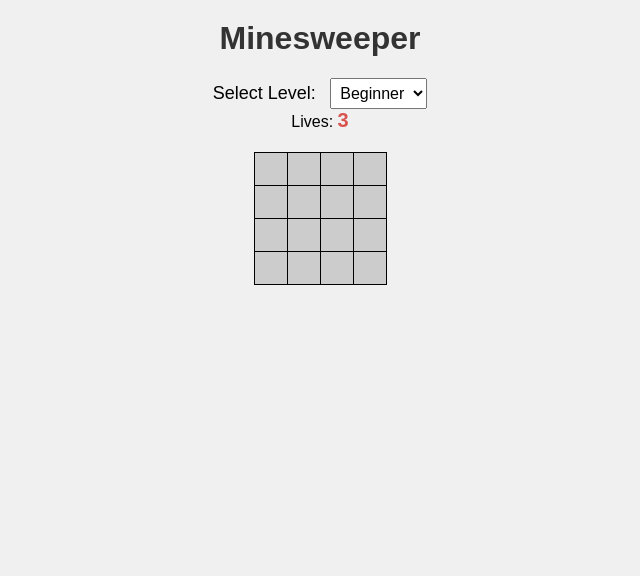
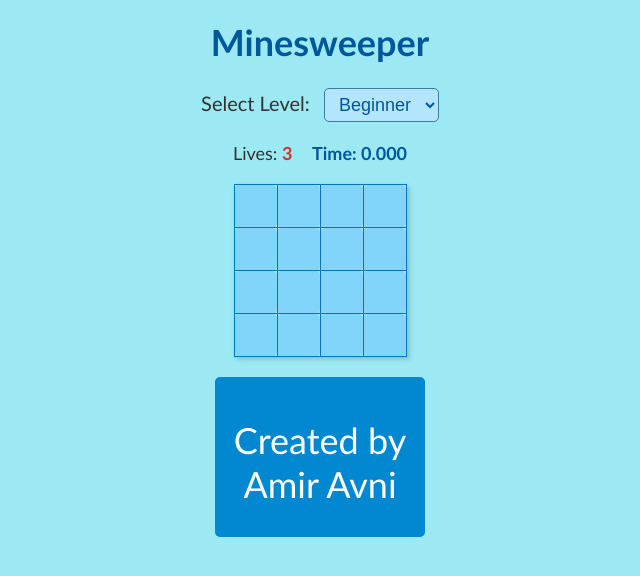
Before and after one commit to amiravni16/Minesweeper, a plain HTML site: page index.html in a window 1280 px wide. Shown: the whole page, without its empty margins (320-960 px from the left). Drawn offline with Linux system fonts and the light colour scheme.

Commit message:
Add files via upload

```diff
--- a/css/styles.css
+++ b/css/styles.css
@@ -1,58 +1,91 @@
 body {
-    font-family: Arial, sans-serif;
+    font-family: 'Trebuchet MS';
     text-align: center;
-    background-color: #f0f0f0;
+    background-color: #9ce9f3;
     margin: 0;
     padding: 0;
+    color: #333;
 }
 
 h1 {
-    color: #333;
+    color: #01579b;
     margin-top: 20px;
+    font-size: 36px;
+
 }
 
 label {
-    font-size: 18px;
+    font-size: 20px;
     margin-right: 10px;
 }
 
 select {
-    font-size: 16px;
-    padding: 5px;
+    font-size: 18px;
+    padding: 5px 10px;
+    border-radius: 5px;
+    border: 1px solid #417c9c;
+    background-color: #b3e5fc;
+    color: #01579b;
+}
+
+.info {
+    margin: 20px 0;
+    font-size: 18px;
 }
 
 #lives {
-    font-size: 20px;
     font-weight: bold;
-    color: #d9534f;
+    color: #d32f2f;
+}
+
+#timer {
+    margin-left: 15px;
+    font-weight: bold;
+    color: #01579b;
 }
 
 table {
     border-collapse: collapse;
     margin: 20px auto;
+    box-shadow: 2px 2px 5px rgba(0, 0, 0, 0.2);
 }
 
 td {
-    width: 30px;
-    height: 30px;
-    border: 1px solid #000;
+    width: 40px;
+    height: 40px;
+    border: 1px solid #0277bd;
     text-align: center;
     cursor: pointer;
+    font-size: 18px;
+    font-weight: bold;
+    border-radius: 5px;
 }
 
 .covered {
-    background-color: #ccc;
+    background-color: #81d4fa;
 }
 
 .uncovered {
-    background-color: #fff;
+    background-color: #ffffff;
 }
 
 .marked {
-    background-color: #ff0;
+    background-color: #ffcc80;
 }
 
 td.mine {
-    background-color: #ff0000;
-    color: #000;
+    background-color: #ff5252;
+    color: #fff;
 }
+footer {
+    width: 200px;
+    height: 150px;
+    margin:  auto;
+    padding: 5px;
+    background-color: #0288d1;
+    color: #fff;
+    text-align: center;
+    font-size: 36px;
+
+    border-radius: 5px;
+}
--- a/index.html
+++ b/index.html
@@ -1,7 +1,6 @@
 <!DOCTYPE html>
 <html lang="en">
 <head>
-
     <title>Minesweeper</title>
     <link rel="stylesheet" href="css/styles.css">
 </head>
@@ -17,11 +16,15 @@
             <option value="expert">Expert</option>
         </select>
     </div>
-    <div>
+    <div class="info">
         <span>Lives: </span>
         <span id="lives">3</span>
+        <span id="timer">Time: 0</span>
     </div>
     <table id="board"></table>
+    <footer>
+        <p>Created by Amir Avni</p>
+    </footer>
     <script src="js/script.js"></script>
 </body>
 </html>
--- a/js/script.js
+++ b/js/script.js
@@ -19,9 +19,15 @@ function startGame() {
         coveredCount: gLevel.SIZE * gLevel.SIZE,
         markedCount: 0,
         secsPassed: 0,
+        millisecondsPassed: 0,
         lives: 3,
         isFirstClick: true
     }
+
+    clearInterval(gTimerInterval)
+    gTimerInterval = null
+    document.getElementById('timer').innerText = 'Time: 0.000'
+
     gBoard = buildBoard(false)
     updateLivesDisplay()
     renderBoard(gBoard)
@@ -135,6 +141,16 @@ function onCellClicked(elCell, i, j) {
 
     if (gGame.isFirstClick) {
         gGame.isFirstClick = false
+
+        gTimerInterval = setInterval(() => {
+            gGame.millisecondsPassed += 10
+            if (gGame.millisecondsPassed >= 1000) {
+                gGame.secsPassed++
+                gGame.millisecondsPassed = 0
+            }
+            document.getElementById('timer').innerText = `Time: ${gGame.secsPassed}.${String(gGame.millisecondsPassed).padStart(3, '0')}`
+        }, 10)
+
         placeMinesAfterFirstClick(gBoard, i, j)
         setMinesNegsCount(gBoard)
     }
@@ -161,9 +177,7 @@ function handleMineClick(elCell, i, j) {
         return
     }
 
-
     checkGameOver()
-
     alert('You clicked a mine! One life down!')
 }
 
@@ -229,7 +243,6 @@ function checkGameOver() {
     var totalCells = gLevel.SIZE * gLevel.SIZE
     var nonMineCells = totalCells - gLevel.MINES
 
-
     if (gGame.coveredCount === gLevel.MINES) {
         gameOver(true)
     }
@@ -237,6 +250,9 @@ function checkGameOver() {
 
 function gameOver(isWin) {
     gGame.isOn = false
+
+    clearInterval(gTimerInterval)
+
     revealBoard()
     alert(isWin ? 'You win! 🎉' : 'Game over! 💥')
 }
```
